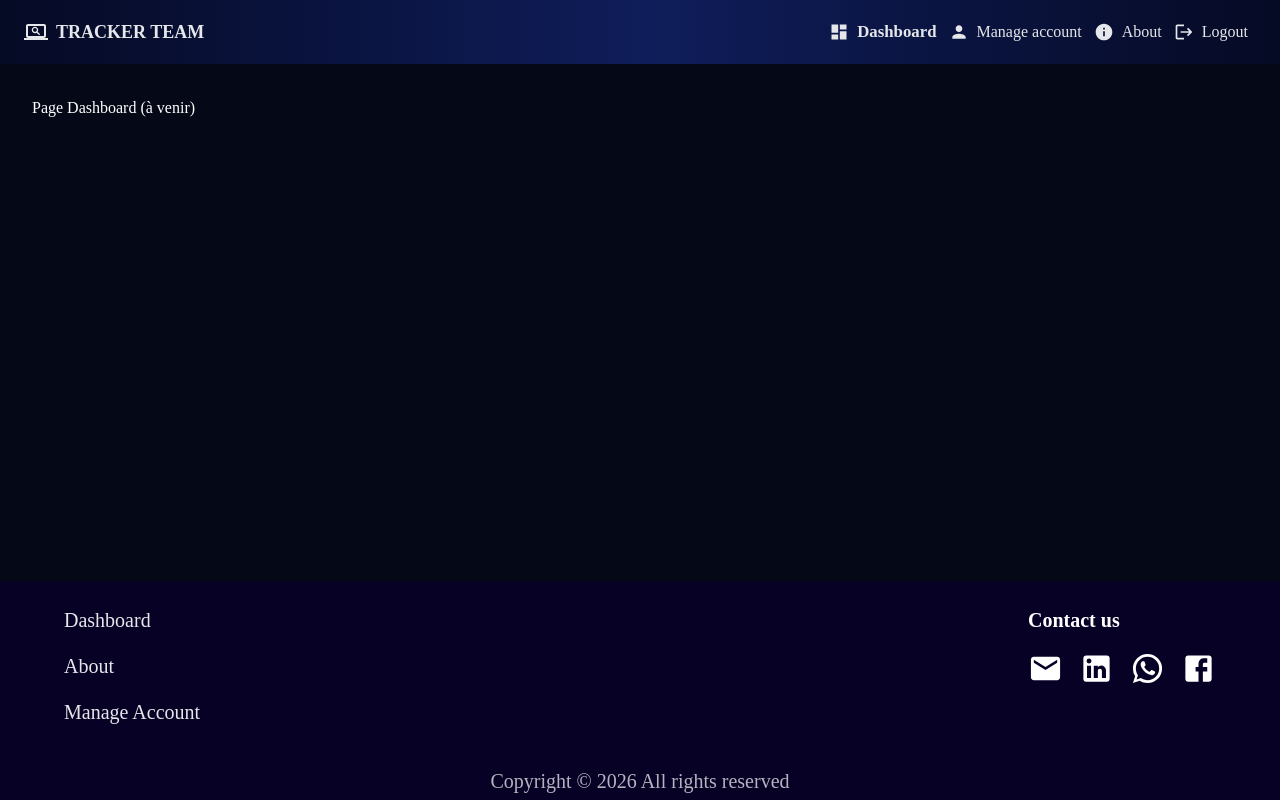
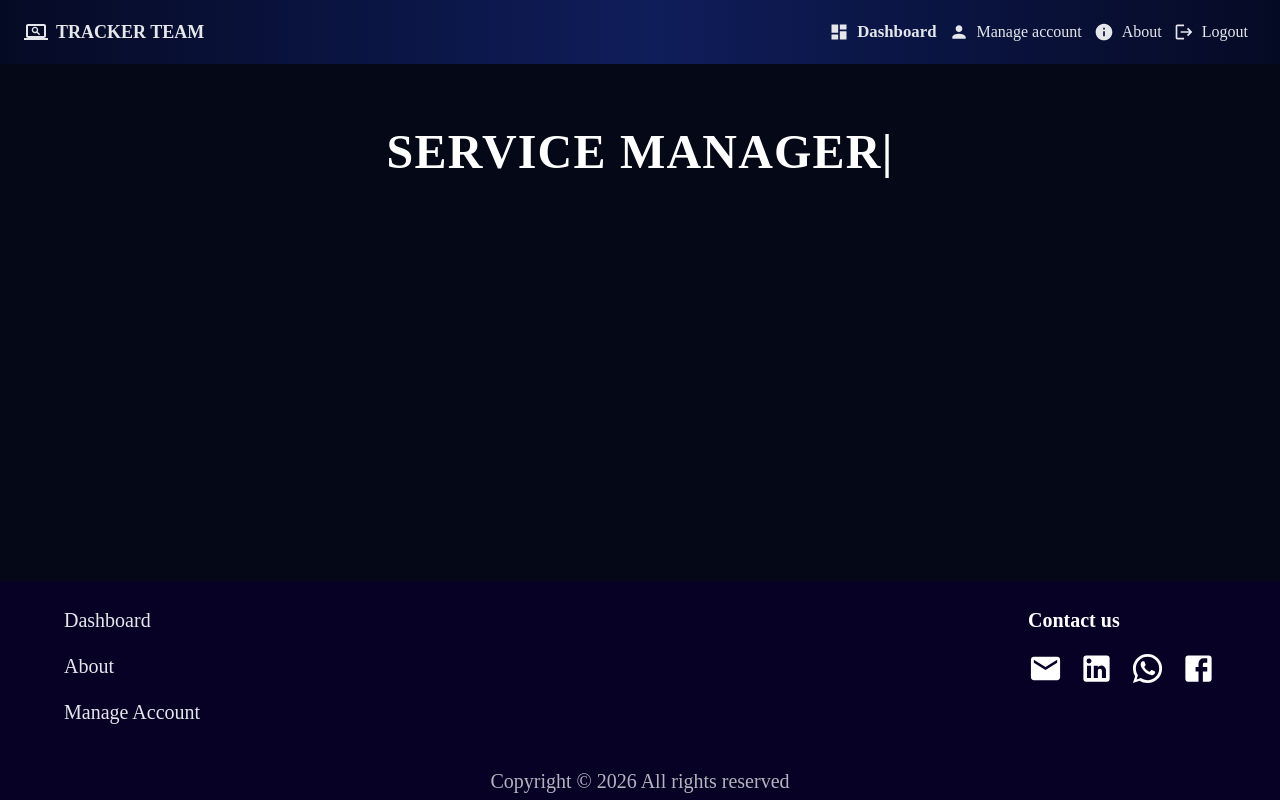
Before and after one commit to fymijoro/service_manager, a React (Vite) app in the folder service-manager/: page / in a window 1280 px wide. Built offline with nearby package versions, Linux system fonts and the light colour scheme; a web font is replaced by a local one.

Commit message:
Titre ajouté

```diff
--- /dev/null
+++ b/service-manager/src/components/TypewriterTitle.jsx
@@ -0,0 +1,49 @@
+import { useState, useEffect } from 'react'
+
+const FULL_TEXT = 'SERVICE MANAGER'
+const TYPING_SPEED = 120     // ms entre chaque lettre tapée
+const DISPLAY_DURATION = 5000 // ms d'affichage complet
+const PAUSE_DURATION = 1000   // ms de pause, texte vide
+
+function TypewriterTitle() {
+  const [displayedText, setDisplayedText] = useState('')
+  const [phase, setPhase] = useState('typing') // 'typing' | 'displaying' | 'pausing'
+
+  useEffect(() => {
+    let timeoutId
+
+    if (phase === 'typing') {
+      if (displayedText.length < FULL_TEXT.length) {
+        timeoutId = setTimeout(() => {
+          setDisplayedText(FULL_TEXT.slice(0, displayedText.length + 1))
+        }, TYPING_SPEED)
+      } else {
+        setPhase('displaying')
+      }
+    }
+
+    if (phase === 'displaying') {
+      timeoutId = setTimeout(() => {
+        setDisplayedText('')
+        setPhase('pausing')
+      }, DISPLAY_DURATION)
+    }
+
+    if (phase === 'pausing') {
+      timeoutId = setTimeout(() => {
+        setPhase('typing')
+      }, PAUSE_DURATION)
+    }
+
+    return () => clearTimeout(timeoutId)
+  }, [displayedText, phase])
+
+  return (
+    <h1 className="text-center text-white font-bold text-4xl md:text-5xl uppercase tracking-wide py-8">
+      {displayedText}
+      <span className="cursor-blink">|</span>
+    </h1>
+  )
+}
+
+export default TypewriterTitle
--- a/service-manager/src/index.css
+++ b/service-manager/src/index.css
@@ -37,3 +37,13 @@ html, body, #root {
 body {
 	font-family: 'Roboto Slab', serif;
 }
+
+/*animation du curseur dashboard*/
+@keyframes blink-cursor {
+  0%, 50% { opacity: 1; }
+  50.01%, 100% { opacity: 0; }
+}
+
+.cursor-blink {
+  animation: blink-cursor 1s steps(1) infinite;
+}
--- a/service-manager/src/pages/Dashboard.jsx
+++ b/service-manager/src/pages/Dashboard.jsx
@@ -1,5 +1,11 @@
+import TypewriterTitle from '../components/TypewriterTitle.jsx'
+
 function Dashboard() {
-  return <div className="p-8 text-white">Page Dashboard (à venir)</div>
+  return (
+    <div className="p-8">
+      <TypewriterTitle />
+    </div>
+  )
 }
 
 export default Dashboard
```
